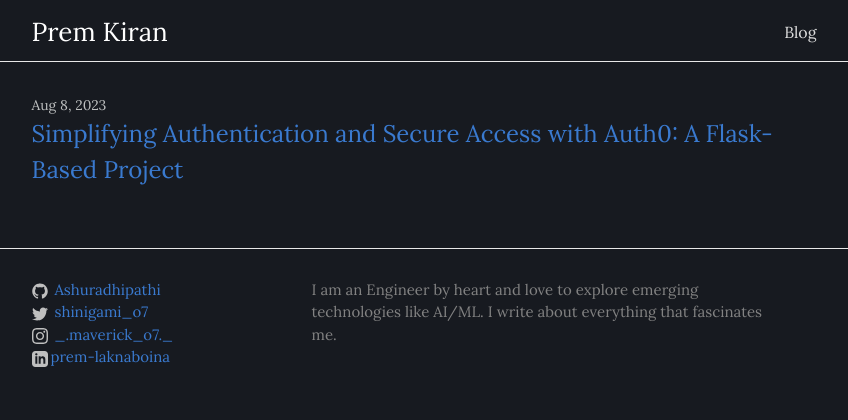
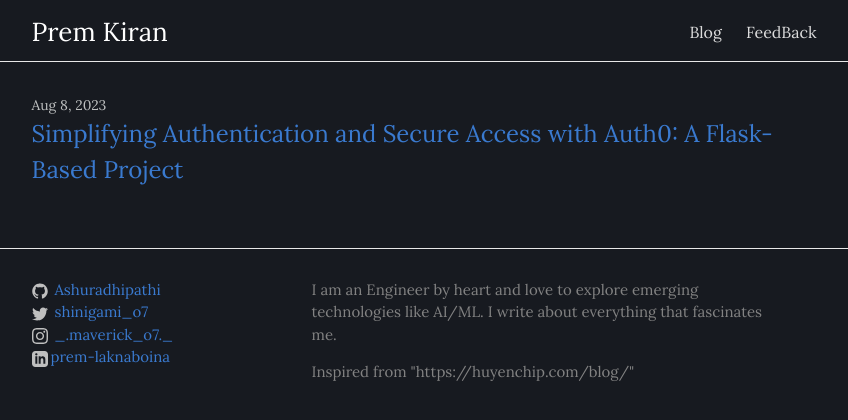
Before and after one commit to Ashuradhipathi/Ashuradhipathi.github.io, a plain HTML site: page index.html in a window 1280 px wide. Shown: the whole page, without its empty margins (216-1064 px from the left). Drawn offline with Linux system fonts and the light colour scheme.

Commit message:
minor changes

```diff
--- a/index.html
+++ b/index.html
@@ -59,6 +59,8 @@
         <div class="trigger">
 
             <a class="page-link" href="https://ashuradhipathi.github.io">Blog</a>
+
+            <a class="page-link" href="https://docs.google.com/forms/d/e/1FAIpQLScZUg-x4xcrAv-RswUaW2eGFs4IeqsNHZwkRl0PPh39i4yYRA/viewform">FeedBack</a>
 
 
 
@@ -165,6 +167,8 @@
         <p>I am an Engineer by heart and love to explore emerging technologies like AI/ML. I write about everything that fascinates me.
 </p>
 
+<p>Inspired from "https://huyenchip.com/blog/"</p>
+
 
 
       </div>
```
